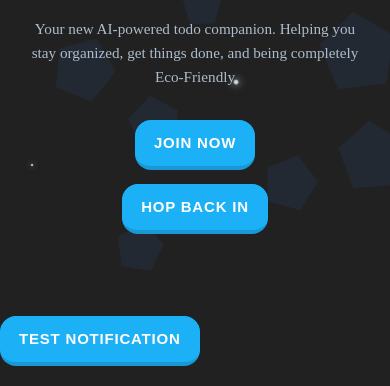
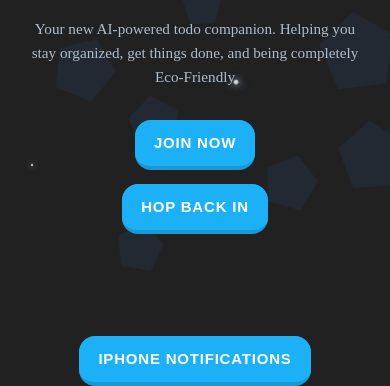
Before and after one commit to Redeye424/todos, a Django app: page / in a window 390 px wide. Shown: the part 528-914 px from the top of the page. Run offline with Django 4.2, Linux system fonts and the light colour scheme.

Commit message:
phone notifications

```diff
--- a/todo1/templates/home.html
+++ b/todo1/templates/home.html
@@ -472,15 +472,17 @@ document.getElementById("dayTodoPopup").addEventListener(
 </div>
 
 {% endif %}
+<div style="text-align: center; content: center; margin-top: 20px;">
                 <form action="{% url 'test_notification' %}" method="post">
                     {% csrf_token %}
                     <button
                         class="button"
                         type="submit"
                     >
-                        Test Notification
+                        iphone Notifications
                     </button>
                 </form>
+</div>
 <script>
 const button = document.getElementById("celebrateBtn");
 
--- a/todo1/views.py
+++ b/todo1/views.py
@@ -54,14 +54,11 @@ def test_notification(request):
 
         print("TEST PUSH SENT FOR:", request.user.username)
 
-        return HttpResponse("Test notification sent!")
+        return redirect("home")
 
     except Exception as e:
         print("TEST PUSH FAILED:", repr(e))
-        return HttpResponse(
-            f"Push failed: {type(e).__name__}: {e}",
-            status=500
-        )
+        return redirect("home")
 
 #@login_required
 #def save_webpush(request):
```
Also changed, not shown: db.sqlite3.
